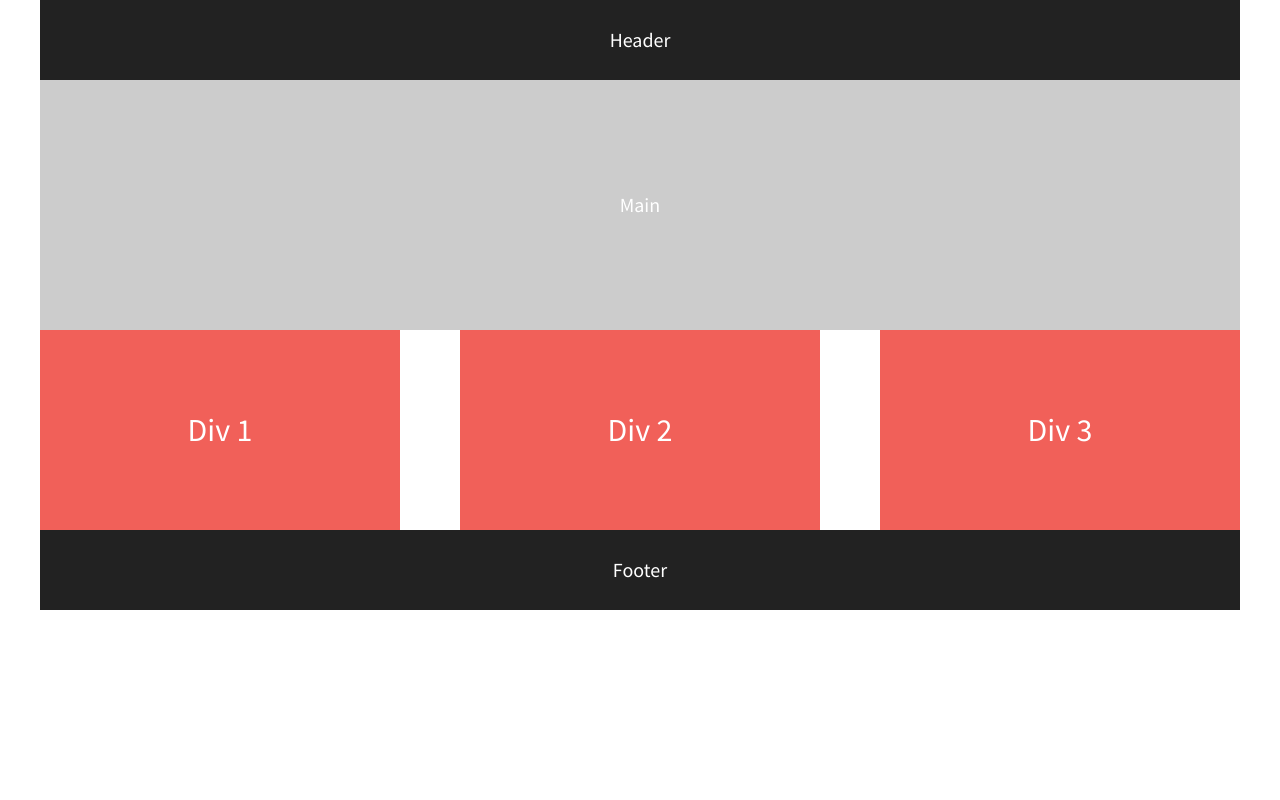
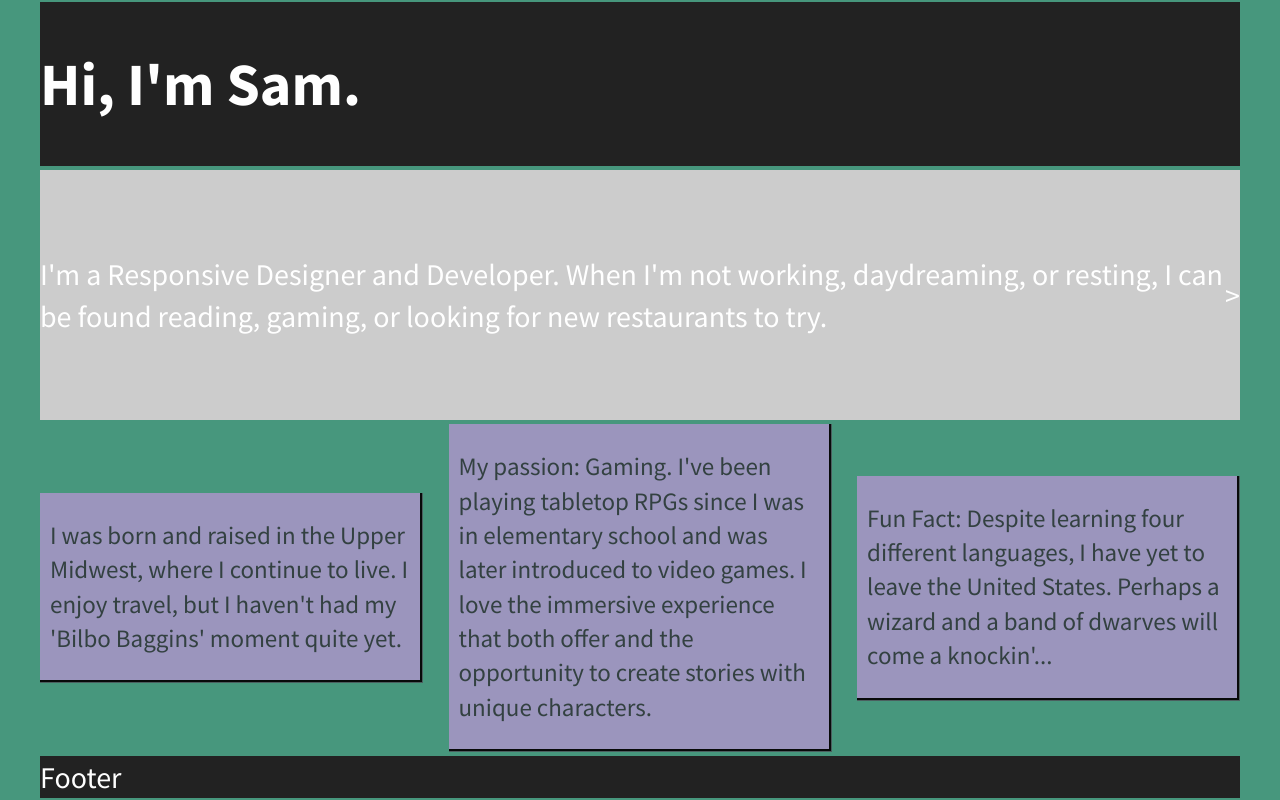
Before and after one commit to hyle-s/flexbox-starter, a plain HTML site: page index.html in a window 1280 px wide. Drawn offline with nearby package versions, Linux system fonts and the light colour scheme.

Commit message:
Updated Layout and Content

```diff
--- a/css/main.css
+++ b/css/main.css
@@ -96,7 +96,7 @@ textarea {
    ========================================================================== */
 
 html {
-    background-color: #fff;
+    background-color: #47977d;
     height: 100%;
     width: 100%;
 }
@@ -107,13 +107,15 @@ body {
     font-size: 1.25em;
     height: 100%;
     color: #fff;
+    display: flex;
+    justify-content: center;
 }
 
 header,
 footer {
     background-color: #222;
-    height: 80px;
     width: 100%;
+    justify-content: flex-start;
 }
 
 main {
@@ -126,8 +128,9 @@ header,
 footer,
 main {
     display: flex;
-    justify-content: center;
+    justify-content: flex-start;
     align-items: center;
+    font-size: 1.5em;
 }
 
 .flex-container {
@@ -138,12 +141,16 @@ main {
 }
 
 .flex-items {
-    color: #fff;
-    line-height: 1.5em;
-    font-size: 1.6em;
-    background-color: #f16059;
+    color: rgb(51, 65, 65);
+    line-height: 1.375em;
+    font-size: 1.25em;
+    background-color: #9b95bd;
     width: 30%;
-    height: 200px;
+    height: auto;
+    padding-left: 10px;
+    padding-right: 10px;
+    border-bottom: 3px groove rgb(75, 95, 95);
+    border-right: 3px groove rgb(75, 95, 95);
     display: flex;
     justify-content: center;
     align-items: center;
--- a/index.html
+++ b/index.html
@@ -1,5 +1,6 @@
 <!doctype html>
 <html class="no-js" lang="">
+
 <head>
     <meta charset="utf-8">
     <meta http-equiv="x-ua-compatible" content="ie=edge">
@@ -15,6 +16,7 @@
     <script src="js/vendor/modernizr-2.8.3.min.js"></script>
     <link href="https://fonts.googleapis.com/css?family=Lora|Source+Sans+Pro:400,700" rel="stylesheet">
 </head>
+
 <body>
     <!--[if lt IE 8]>
             <p class="browserupgrade">You are using an <strong>outdated</strong> browser. Please <a href="http://browsehappy.com/">upgrade your browser</a> to improve your experience.</p>
@@ -22,16 +24,25 @@
 
     <!-- Add your site or application content here -->
     <section class="flex-container">
-            <header>Header</header>
-            <main>Main</main>
+        <header>
+            <h1>Hi, I'm Sam.</h1>
+        </header>
+        <main>
+            <p>I'm a <span>Responsive Designer and Developer</span>. When I'm not working, daydreaming, or resting, I can
+            be found reading, gaming, or looking for new restaurants to try.</p>>
+        </main>
         <div id="div-1" class="flex-items">
-                Div 1
+            <p>I was born and raised in the Upper Midwest, where I continue to live. I enjoy travel, but I haven't had
+                my 'Bilbo Baggins' moment quite yet.</p>
         </div>
         <div id="div-2" class="flex-items">
-                Div 2
+            <p><span>My passion:</span> Gaming. I've been playing tabletop RPGs since I was in elementary school and was
+                later introduced to video games. I love the immersive experience that both offer and the opportunity to
+                create stories with unique characters.</p>
         </div>
         <div id="div-3" class="flex-items">
-                Div 3
+            <p><span>Fun Fact:</span> Despite learning four different languages, I have yet to leave the United States.
+                Perhaps a wizard and a band of dwarves will come a knockin'...</p>
         </div>
         <footer>Footer</footer>
     </section>
@@ -43,12 +54,15 @@
 
     <!-- Google Analytics: change UA-XXXXX-X to be your site's ID. -->
     <script>
-            (function(b,o,i,l,e,r){b.GoogleAnalyticsObject=l;b[l]||(b[l]=
-            function(){(b[l].q=b[l].q||[]).push(arguments)});b[l].l=+new Date;
-            e=o.createElement(i);r=o.getElementsByTagName(i)[0];
-            e.src='https://www.google-analytics.com/analytics.js';
-            r.parentNode.insertBefore(e,r)}(window,document,'script','ga'));
-            ga('create','UA-XXXXX-X','auto');ga('send','pageview');
+            (function (b, o, i, l, e, r) {
+                b.GoogleAnalyticsObject = l; b[l] || (b[l] =
+                    function () { (b[l].q = b[l].q || []).push(arguments) }); b[l].l = +new Date;
+                e = o.createElement(i); r = o.getElementsByTagName(i)[0];
+                e.src = 'https://www.google-analytics.com/analytics.js';
+                r.parentNode.insertBefore(e, r)
+            }(window, document, 'script', 'ga'));
+        ga('create', 'UA-XXXXX-X', 'auto'); ga('send', 'pageview');
     </script>
 </body>
+
 </html>
```
Lines whose indentation alone changed are shown as unchanged.
